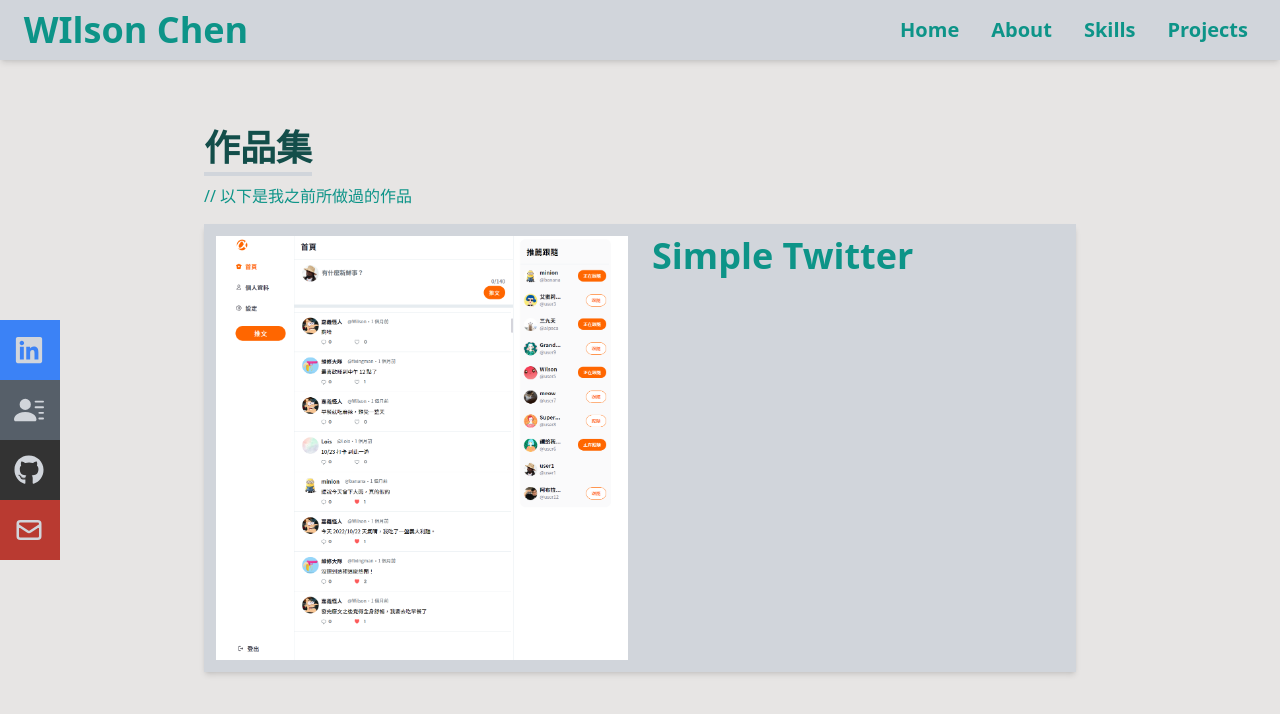
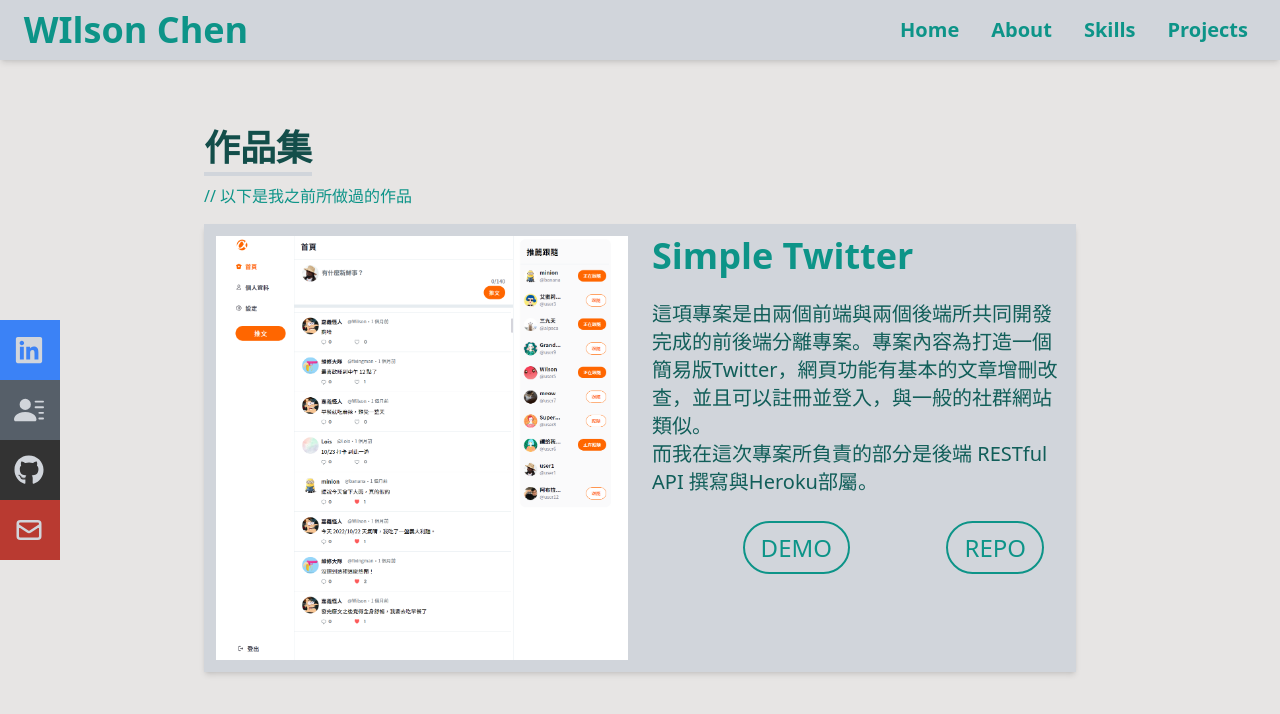
Before and after one commit to eaz73727/portfile, a React (Vite) app: page /projects in a window 1280 px wide. Shown: the top 714 px of the page. Built offline with nearby package versions, Linux system fonts and the light colour scheme.

Commit message:
feat: set up project components

```diff
--- a/src/pages/Projects.tsx
+++ b/src/pages/Projects.tsx
@@ -12,10 +12,43 @@
           <p className="py-4">// 以下是我之前所做過的作品</p>
         </div>
         <div className="grid sm:grid-cols-2 bg-gray-300 shadow-md hover:scale-105 duration-300">
-          <img className="object-cover p-3 hover:scale-105 duration-300" src={simpleTwitter} alt="" />
-          <h1 className='p-3 font-bold text-4xl'>Simple Twitter</h1>
+          <div>
+            <img
+              className="object-cover p-3 hover:scale-105 duration-300"
+              src={simpleTwitter}
+              alt=""
+            />
+          </div>
+          <div>
+            <h1 className="p-3 font-bold text-4xl">Simple Twitter</h1>
+            <p className="p-3 text-2xl sm:text-xl text-teal-800">
+              這項專案是由兩個前端與兩個後端所共同開發完成的前後端分離專案。專案內容為打造一個簡易版Twitter，網頁功能有基本的文章增刪改查，並且可以註冊並登入，與一般的社群網站類似。
+              <p>
+                而我在這次專案所負責的部分是後端 RESTful API 撰寫與Heroku部屬。
+              </p>
+            </p>
+            <div className="grid grid-cols-2 m-6 text-2xl gap-4 text-end px-2">
+              <div>
+                <a
+                  className="py-2 px-4 border-2 border-teal-600 rounded-full text-teal-600 hover:bg-teal-600 hover:text-gray-100 duration-150"
+                  target="_blank"
+                  href="https://hsiaooooooju.github.io/simple-twitter/#/users/signin"
+                >
+                  DEMO
+                </a>
+              </div>
+              <div>
+                <a
+                  className="py-2 px-4 border-2 border-teal-600 rounded-full text-teal-600 hover:bg-teal-600 hover:text-gray-100 duration-150"
+                  target="_blank"
+                  href="https://github.com/eaz73727/twitter-api-2020"
+                >
+                  REPO
+                </a>
+              </div>
+            </div>
+          </div>
         </div>
-        <div></div>
       </div>
     </div>
   )
```
